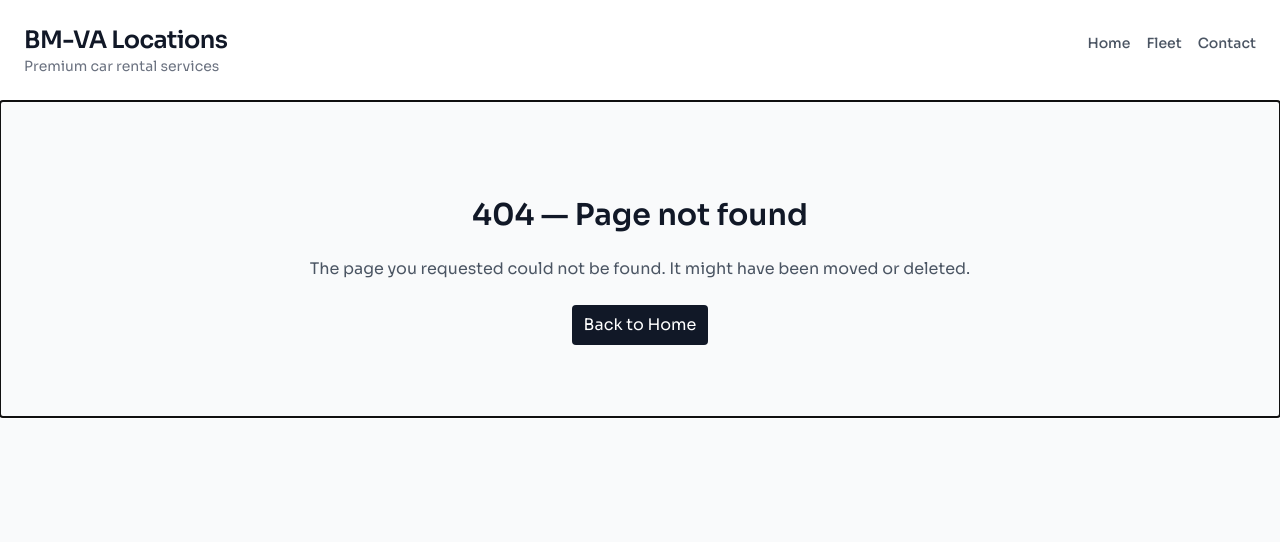
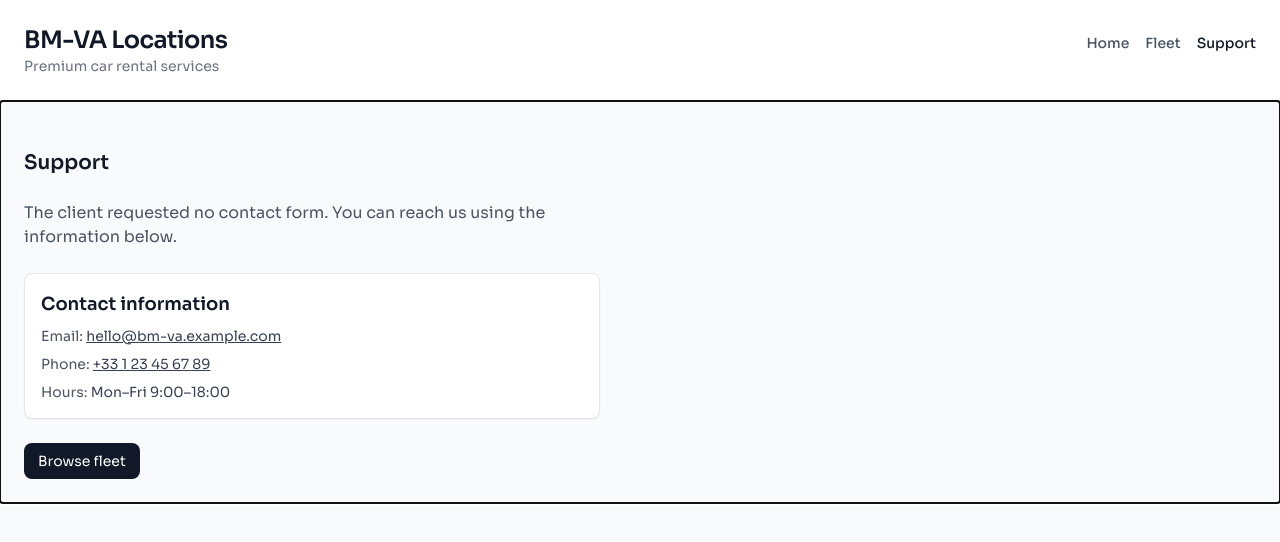
Before and after one commit to Soofmaax/BM-Valocations, a React (Vite) app: page /support in a window 1280 px wide. Shown: the top 542 px of the page. Built offline with nearby package versions, Linux system fonts and the light colour scheme.

Commit message:
feat: replace Contact page with Support page and update routing
Co-authored-by: Genie <genie@cosine.sh>

```diff
--- a/src/App.tsx
+++ b/src/App.tsx
@@ -7,7 +7,7 @@ import RouteFocusHandler from './components/RouteFocusHandler';
 
 const Home = lazy(() => import('./pages/Home'));
 const Fleet = lazy(() => import('./pages/Fleet'));
-const Contact = lazy(() => import('./pages/Contact'));
+const Support = lazy(() => import('./pages/Support'));
 const NotFound = lazy(() => import('./pages/NotFound'));
 
 export default function App() {
@@ -51,7 +51,7 @@ export default function App() {
                 Fleet
               </NavLink>
               <NavLink
-                to="/contact"
+                to="/support"
                 className={({ isActive }) =>
                   `text-sm font-medium hover:underline focus-visible:underline ${
                     isActive ? 'text-gray-900' : 'text-gray-600'
@@ -59,7 +59,7 @@ export default function App() {
                 }
                 aria-current={({ isActive }) => (isActive ? 'page' : undefined)}
               >
-                Contact
+                Support
               </NavLink>
             </nav>
           </div>
@@ -73,7 +73,7 @@ export default function App() {
               <Routes>
                 <Route path="/" element={<Home />} />
                 <Route path="/fleet" element={<Fleet />} />
-                <Route path="/contact" element={<Contact />} />
+                <Route path="/support" element={<Support />} />
                 <Route path="*" element={<NotFound />} />
               </Routes>
             </Suspense>
--- a/src/components/RouteAnnouncer.tsx
+++ b/src/components/RouteAnnouncer.tsx
@@ -9,7 +9,7 @@ export default function RouteAnnouncer() {
     () => ({
       '/': 'Home',
       '/fleet': 'Fleet',
-      '/contact': 'Contact',
+      '/support': 'Support',
     }),
     []
   );
--- a/src/pages/Contact.tsx
+++ b/src/pages/Support.tsx
@@ -2,27 +2,27 @@ import { Helmet } from 'react-helmet-async';
 import ButtonLink from '../components/ui/ButtonLink';
 import { Card, CardContent, CardHeader, CardTitle } from '../components/ui/Card';
 
-export default function Contact() {
+export default function Support() {
   return (
-    <section aria-labelledby="contact-heading" className="space-y-6 max-w-xl">
+    <section aria-labelledby="support-heading" className="space-y-6 max-w-xl">
       <Helmet>
-        <title>Contact — BM-VA</title>
+        <title>Support — BM-VA</title>
         <meta
           name="description"
-          content="Contact information and support details for BM-VA Locations."
+          content="Support and contact information for BM-VA Locations."
         />
       </Helmet>
 
-      <h2 id="contact-heading" className="text-xl font-semibold">
-        Contact us
+      <h2 id="support-heading" className="text-xl font-semibold">
+        Support
       </h2>
       <p className="text-gray-600">
         The client requested no contact form. You can reach us using the information below.
       </p>
 
-      <Card aria-labelledby="contact-info-title">
+      <Card aria-labelledby="support-info-title">
         <CardHeader>
-          <CardTitle id="contact-info-title" className="text-lg">
+          <CardTitle id="support-info-title" className="text-lg">
             Contact information
           </CardTitle>
         </CardHeader>
```
Also changed, not shown: 2 other files (tests, documents, lock files or other folders).
